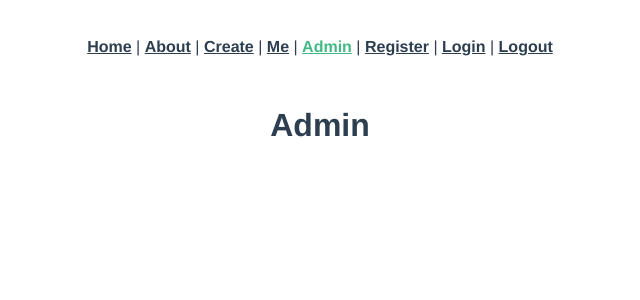
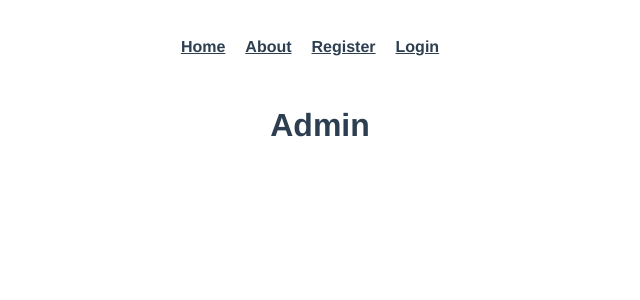
Before and after one commit to drehimself/lc-vue-graphql, a Vue app: page /admin in a window 1280 px wide. Shown: the top 300 px of the page, without its empty margins (320-960 px from the left). Built offline with nearby package versions, Linux system fonts and the light colour scheme; what @vue/apollo-components, @vue/apollo-option would draw is missing.

Commit message:
Show or Hide Auth Links

```diff
--- a/src/App.vue
+++ b/src/App.vue
@@ -1,13 +1,13 @@
 <template>
   <div id="nav">
-    <router-link to="/">Home</router-link> |
-    <router-link to="/about">About</router-link> |
-    <router-link to="/create">Create</router-link> |
-    <router-link to="/me">Me</router-link> |
-    <router-link to="/admin">Admin</router-link> |
-    <router-link to="/register">Register</router-link> |
-    <router-link to="/login">Login</router-link> |
-    <a href="#" @click.prevent="logout">Logout</a>
+    <router-link to="/">Home</router-link>
+    <router-link to="/about">About</router-link>
+    <router-link v-if="loggedIn" to="/create">Create</router-link>
+    <router-link v-if="loggedIn" to="/me">Me</router-link>
+    <router-link v-if="loggedIn && me?.is_admin" to="/admin">Admin</router-link>
+    <router-link v-if="!loggedIn" to="/register">Register</router-link>
+    <router-link v-if="!loggedIn" to="/login">Login</router-link>
+    <a href="#" v-if="loggedIn" @click.prevent="logout">Logout</a>
   </div>
   <router-view />
 </template>
@@ -16,6 +16,22 @@
 import gql from 'graphql-tag'
 
 export default {
+  computed: {
+    loggedIn() {
+      return localStorage.getItem('apollo-token')
+    },
+  },
+  apollo: {
+    me: {
+      query: gql`
+        query {
+          me {
+            is_admin
+          }
+        }
+      `,
+    },
+  },
   methods: {
     logout() {
       this.$apollo
@@ -71,4 +87,8 @@
 ul > li {
   list-style-type: none;
 }
+
+#nav a {
+  margin-right: 20px;
+}
 </style>
--- a/src/views/Admin.vue
+++ b/src/views/Admin.vue
@@ -14,7 +14,23 @@
 import gql from 'graphql-tag'
 
 export default {
+  watch: {
+    me(newMe) {
+      if (!newMe.is_admin) {
+        window.location.href = '/'
+      }
+    },
+  },
   apollo: {
+    me: {
+      query: gql`
+        query {
+          me {
+            is_admin
+          }
+        }
+      `,
+    },
     users: {
       // gql query
       query: gql`
--- a/src/views/Post.vue
+++ b/src/views/Post.vue
@@ -15,7 +15,7 @@
       </div>
     </div>
 
-    <div>
+    <div v-if="post.user.id === me.id">
       <router-link :to="{ name: 'Update', params: { id: $route.params.id } }">
         Update
       </router-link>
@@ -70,12 +70,24 @@
     }
   },
   apollo: {
+    me: {
+      query: gql`
+        query {
+          me {
+            id
+          }
+        }
+      `,
+    },
     post: {
       query: gql`
         query getPost($id: ID!) {
           post(id: $id) {
             title
             body
+            user {
+              id
+            }
           }
         }
       `,
--- a/src/views/Update.vue
+++ b/src/views/Update.vue
@@ -42,15 +42,31 @@
     post(newPost) {
       this.title = newPost.title
       this.body = newPost.body
+
+      if (newPost.user.id !== this.me.id) {
+        window.location.href = '/'
+      }
     },
   },
   apollo: {
+    me: {
+      query: gql`
+        query {
+          me {
+            id
+          }
+        }
+      `,
+    },
     post: {
       query: gql`
         query getPost($id: ID!) {
           post(id: $id) {
             title
             body
+            user {
+              id
+            }
           }
         }
       `,
```
